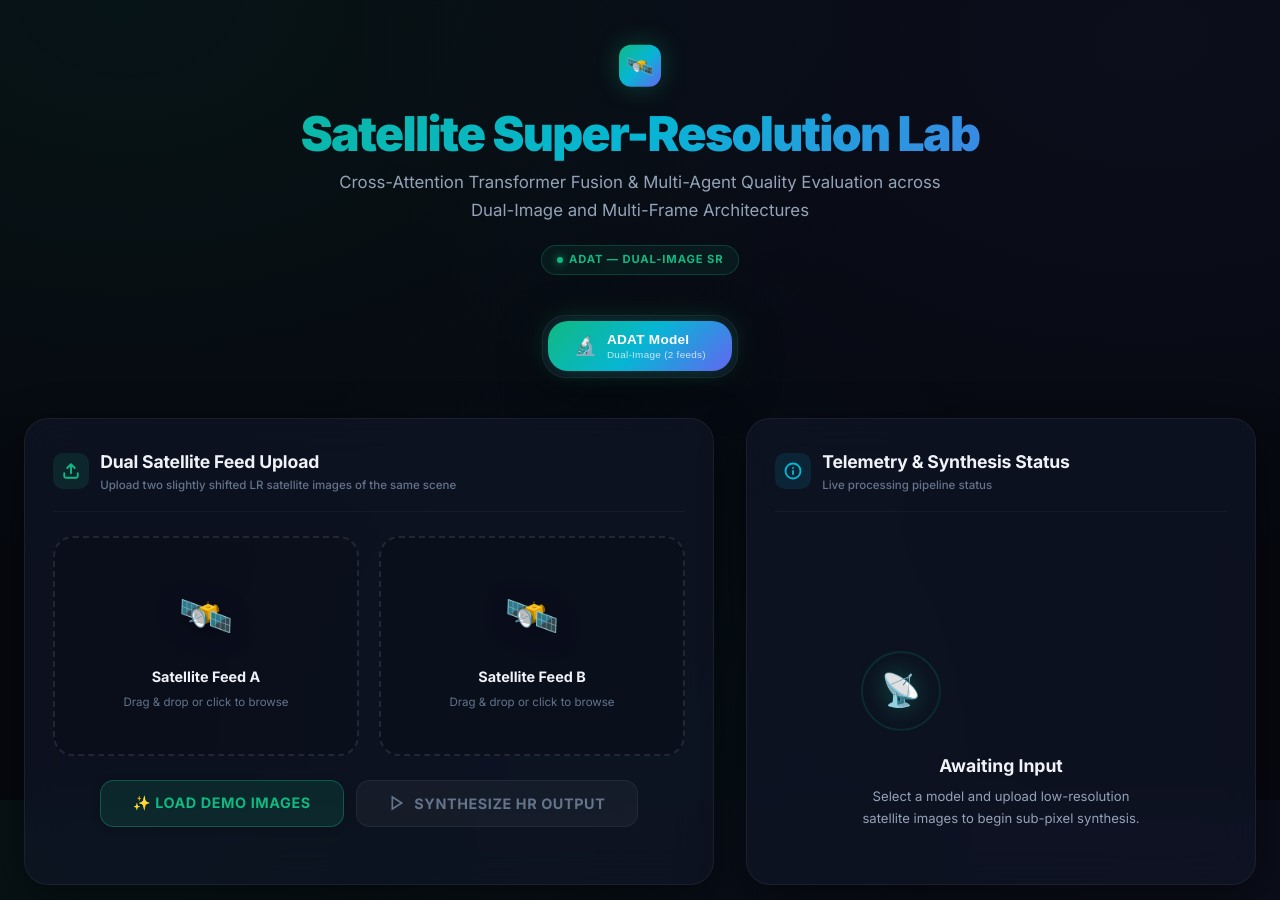
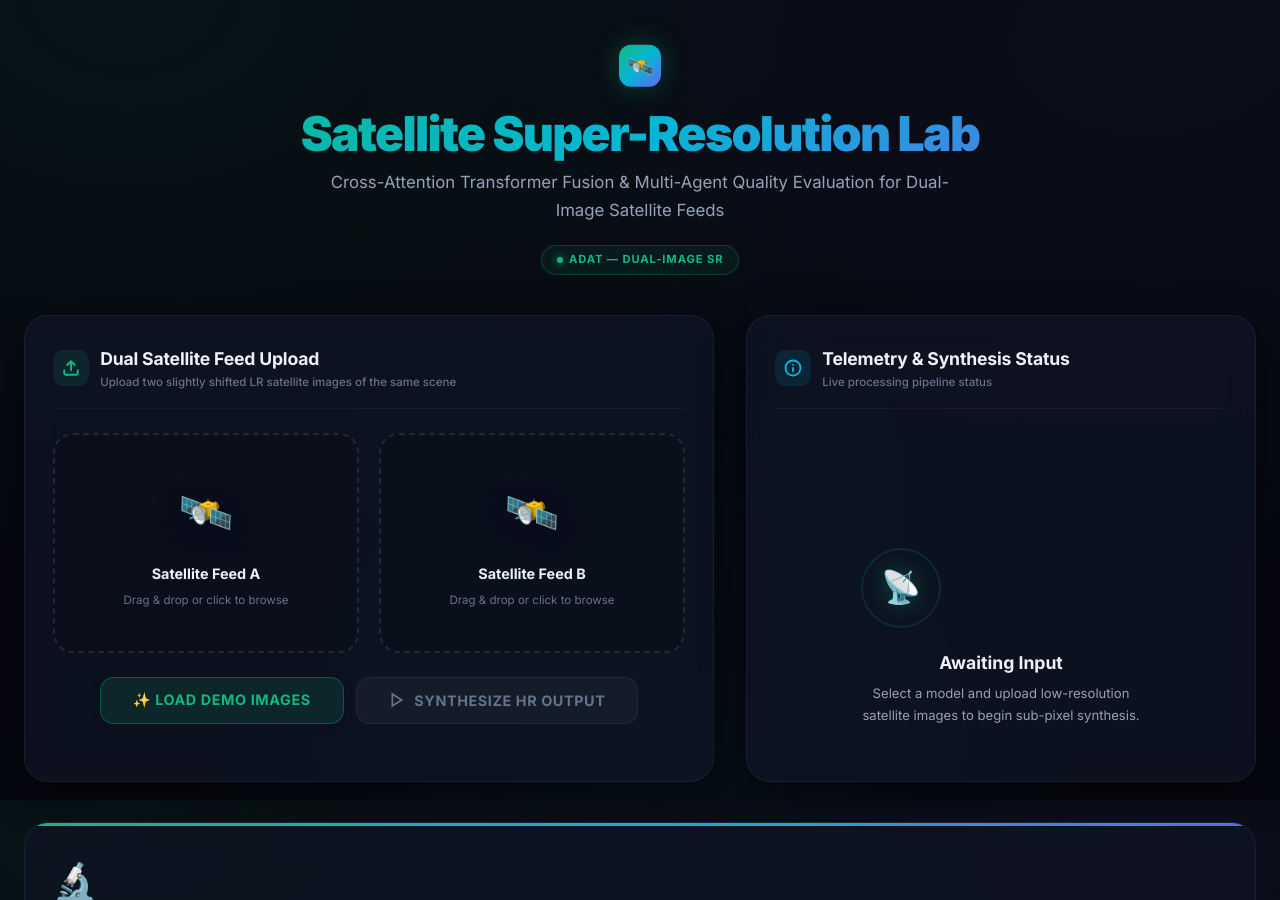
Before and after one commit to thushar-r-poojary/research, a Flask app: page / in a window 1280 px wide. Shown: the top 900 px of the page. Run offline with Flask 3, Linux system fonts and the light colour scheme.

Commit message:
Completely remove model selector bar and AMST panel, add no-cache headers

```diff
--- a/app.py
+++ b/app.py
@@ -104,6 +104,15 @@ except Exception as e:
 amst_model.eval()
 
 evaluator = AgenticEvaluator()
+
+app.config['TEMPLATES_AUTO_RELOAD'] = True
+
+@app.after_request
+def add_header(response):
+    response.headers['Cache-Control'] = 'no-store, no-cache, must-revalidate, max-age=0'
+    response.headers['Pragma'] = 'no-cache'
+    response.headers['Expires'] = '0'
+    return response
 
 @app.route('/')
 def home():
--- a/templates/index.html
+++ b/templates/index.html
@@ -3,8 +3,8 @@
 <head>
     <meta charset="UTF-8">
     <meta name="viewport" content="width=device-width, initial-scale=1.0">
-    <title>Satellite Super-Resolution Lab — ADAT & AMST Models</title>
-    <meta name="description" content="Advanced Dual-Image and Multi-Frame Satellite Super-Resolution using ADAT and AMST Transformer models with Agentic AI Quality Evaluation.">
+    <title>Satellite Super-Resolution Lab — ADAT Dual-Image Model</title>
+    <meta name="description" content="Advanced Dual-Image Satellite Super-Resolution using ADAT Transformer model with Agentic AI Quality Evaluation.">
     <link href="https://fonts.googleapis.com/css2?family=Inter:wght@300;400;500;600;700;800;900&family=JetBrains+Mono:wght@400;500;600;700&display=swap" rel="stylesheet">
     <style>
         /* ═══════════════════════════════════════════════════
@@ -1277,14 +1277,14 @@
                 <div class="app-header__logo-icon">🛰️</div>
             </div>
             <h1 class="app-header__title">Satellite Super-Resolution Lab</h1>
-            <p class="app-header__subtitle">Cross-Attention Transformer Fusion & Multi-Agent Quality Evaluation across Dual-Image and Multi-Frame Architectures</p>
+            <p class="app-header__subtitle">Cross-Attention Transformer Fusion & Multi-Agent Quality Evaluation for Dual-Image Satellite Feeds</p>
             <div class="header-badges">
                 <span class="badge badge--emerald"><span class="badge__dot"></span>ADAT — Dual-Image SR</span>
-                <!-- <span class="badge badge--indigo"><span class="badge__dot"></span>AMST — Multi-Frame SR</span> -->
             </div>
         </header>
 
-        <!-- ═══════════════ MODEL SELECTOR ═══════════════ -->
+        <!-- ═══════════════ MODEL SELECTOR (Commented Out) ═══════════════ -->
+        <!--
         <div class="model-selector" id="model-selector">
             <button class="model-tab model-tab--active" data-model="adat" id="tab-adat">
                 <span class="model-tab__icon">🔬</span>
@@ -1293,14 +1293,15 @@
                     <span class="model-tab__desc">Dual-Image (2 feeds)</span>
                 </span>
             </button>
-            <!-- <button class="model-tab" data-model="amst" id="tab-amst">
+            <button class="model-tab" data-model="amst" id="tab-amst">
                 <span class="model-tab__icon">🌐</span>
                 <span class="model-tab__info">
                     <span class="model-tab__name">AMST Model</span>
                     <span class="model-tab__desc">Multi-Frame (up to 9)</span>
                 </span>
-            </button> -->
+            </button>
         </div>
+        -->
 
         <!-- ═══════════════ ALERT BANNER ═══════════════ -->
         <div class="alert-banner alert-banner--error hidden" id="alert-banner">
@@ -1380,7 +1381,8 @@
                     </div>
                 </div>
 
-                <!-- ═══════ AMST Panel ═══════ -->
+                <!-- ═══════ AMST Panel (Commented Out) ═══════ -->
+                <!--
                 <div class="model-panel" id="panel-amst">
                     <div class="upload-grid upload-grid--single">
                         <div class="drop-zone" id="dz-multi" style="min-height: 180px;">
@@ -1404,6 +1406,7 @@
                         </button>
                     </div>
                 </div>
+                -->
             </div>
 
             <!-- RIGHT: Telemetry / Status -->
```
